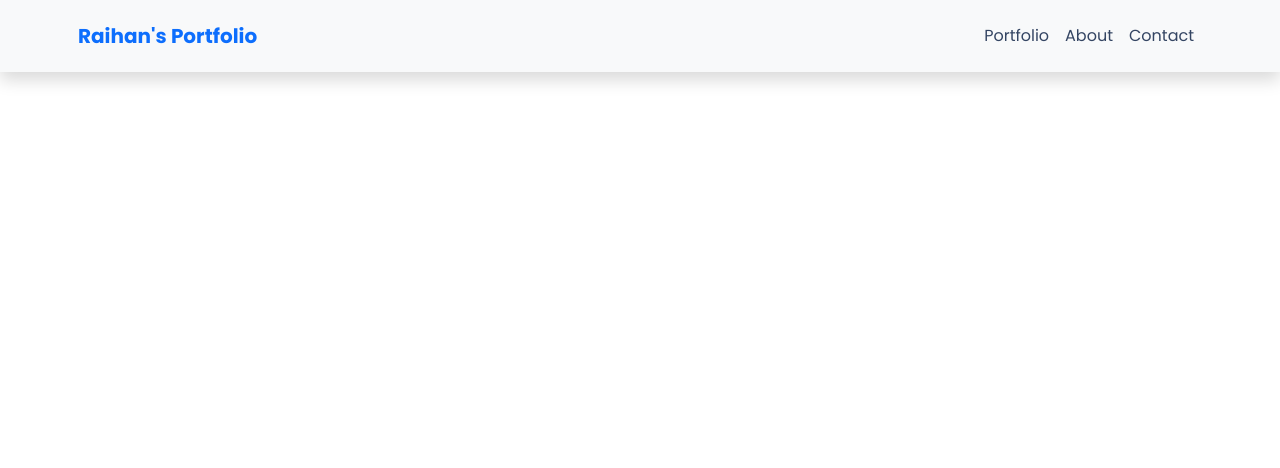
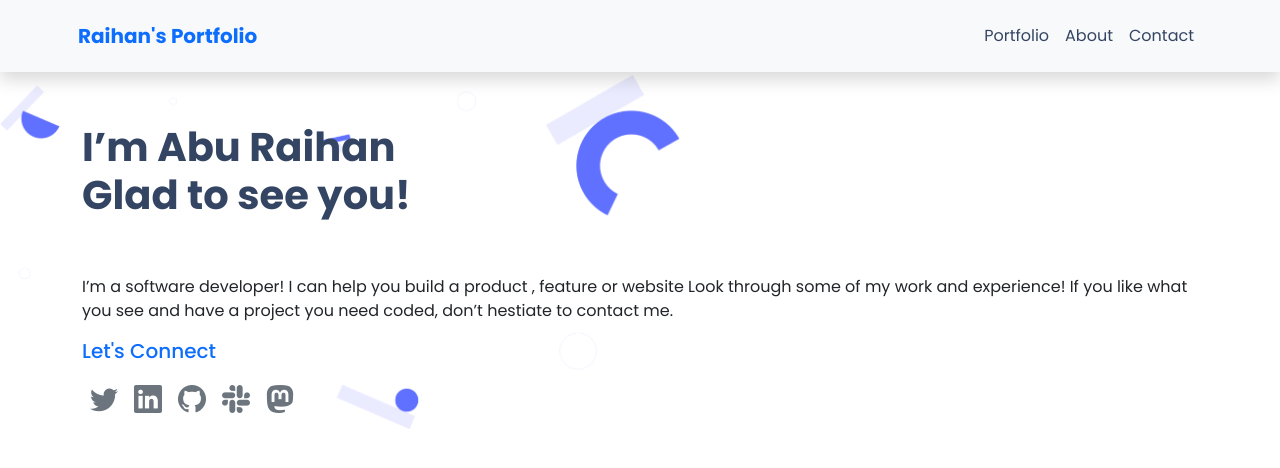
Before and after one commit to raihan2bd/portfolio-bootstrap, a website: page index.html in a window 1280 px wide. Drawn offline with nearby package versions, Linux system fonts and the light colour scheme.

Commit message:
Add Images and also add headline section in this project

```diff
--- a/index.html
+++ b/index.html
@@ -61,6 +61,70 @@
         </div>
       </nav>
     </header>
+    <main class="bg-light main">
+      <section
+        id="headline"
+        class="headline_section d-flex flex-column justify-content-center align-items-center py-5 ps-2 py-md-0 ps-md-0"
+      >
+        <div class="container">
+          <h1 class="fw-bold dark-blue py-5">
+            I’m Abu Raihan <br />
+            Glad to see you!
+          </h1>
+          <p>
+            I’m a software developer! I can help you build a product , feature
+            or website Look through some of my work and experience! If you like
+            what you see and have a project you need coded, don’t hestiate to
+            contact me.
+          </p>
+          <div class="social_link">
+            <h5 class="text-primary">Let's Connect</h5>
+            <ul class="list-group d-flex flex-row">
+              <li class="list-group-item border-0 p-2">
+                <a href="#"
+                  ><i
+                    class="bi bi-twitter text-secondary"
+                    style="font-size: 28px"
+                  ></i
+                ></a>
+              </li>
+              <li class="list-group-item border-0 p-2">
+                <a href="#"
+                  ><i
+                    class="bi bi-linkedin text-secondary"
+                    style="font-size: 28px"
+                  ></i
+                ></a>
+              </li>
+              <li class="list-group-item border-0 p-2">
+                <a href="#"
+                  ><i
+                    class="bi bi-github text-secondary"
+                    style="font-size: 28px"
+                  ></i
+                ></a>
+              </li>
+              <li class="list-group-item border-0 p-2">
+                <a href="#"
+                  ><i
+                    class="bi bi-slack text-secondary"
+                    style="font-size: 28px"
+                  ></i
+                ></a>
+              </li>
+              <li class="list-group-item border-0 p-2">
+                <a href="#"
+                  ><i
+                    class="bi bi-mastodon text-secondary"
+                    style="font-size: 28px"
+                  ></i
+                ></a>
+              </li>
+            </ul>
+          </div>
+        </div>
+      </section>
+    </main>
     <script src="https://cdn.jsdelivr.net/npm/bootstrap@5.2.2/dist/js/bootstrap.bundle.min.js"></script>
   </body>
 </html>
--- a/style.css
+++ b/style.css
@@ -18,3 +18,17 @@ html, body {
   transition: all 0.2s ease-in-out;
   border-radius: 5px;
 }
+
+.main {
+  display: flex;
+  flex-direction: column;
+  margin-top: 75px!important;
+}
+
+.headline_section {
+  background-color: #fff;
+  background-size: contain;
+  background-repeat: space;
+  background-repeat: no-repeat;
+  background-image: url("./images/header-shapes-mobile.png");
+}
```
Also changed, not shown: images/contact-form-bg-pc.png (added), images/contact-form.png (added), images/css-icon.png (added), images/doit.svg (added), images/down-arrow-icon.png (added), images/github.svg (added), images/header-shapes-mobile.png (added), images/html-icon.png (added), images/js-icon.png (added), images/linkedin-icon.svg (added), images/m.svg (added), images/menu-icon.svg (added), images/right-arrow-icon.png (added), images/snapshoot-portfolio1.png (added), 4 more files.
